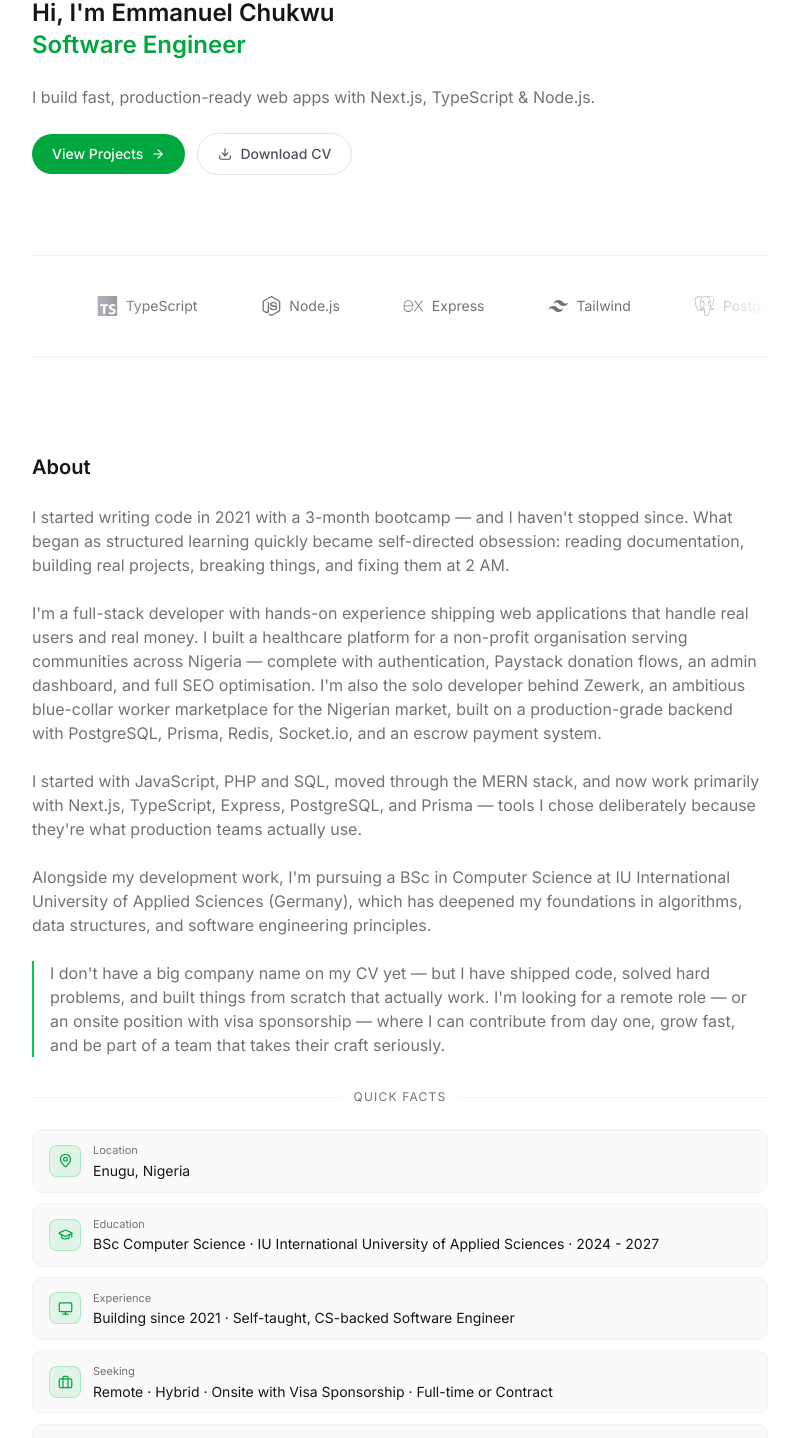
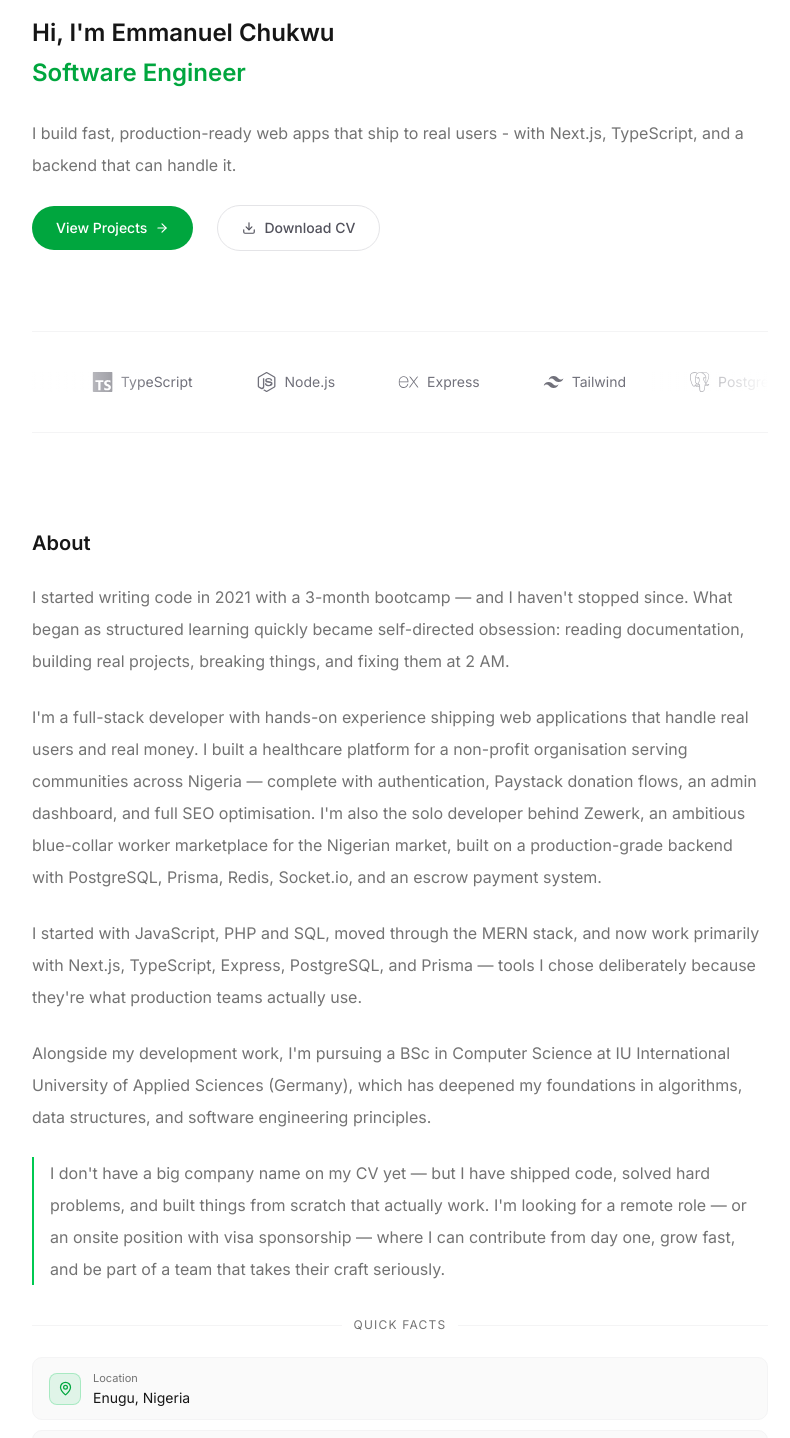
Before and after one commit to emdevbuilds/portfolio, a Next.js app: page / in a window 1280 px wide. Shown: the part 289-1727 px from the top of the page, without its empty margins (240-1030 px from the left). Built offline with nearby package versions, Linux system fonts and the light colour scheme.

Commit message:
refine about content spacing and cta button spacing in the hero section

```diff
--- a/src/app/page.tsx
+++ b/src/app/page.tsx
@@ -13,10 +13,7 @@
 export default function Home() {
   return (
     <main className="flex flex-col flex-1 font-sans dark:bg-black">
-      <section
-        id="home"
-        className="flex flex-col gap-6 pt-14 pb-16 md:pt-4 md:pb-20"
-      >
+      <section id="home" className="flex flex-col gap-6 py-16 md:pt-8 md:pb-20">
         <div>
           <ZoomableImage
             src="/emmanuel.jpg"
@@ -30,7 +27,7 @@
           <span>Open to work</span>
         </div>
 
-        <h1 className="text-2xl font-semibold leading-8 tracking-normal text-primary">
+        <h1 className="text-2xl font-semibold leading-10 tracking-normal text-primary">
           Hi, I&apos;m Emmanuel Chukwu <br />
           <span className="text-green-600">
             <Typewriter
@@ -55,9 +52,9 @@
             />
           </span>
         </h1>
-        <p className="text-base text-muted-foreground dark:text-zinc-400">
-          I build fast, production-ready web apps with Next.js, TypeScript &
-          Node.js.
+        <p className="leading-8 text-base text-muted-foreground dark:text-zinc-400">
+          I build fast, production-ready web apps that ship to real users - with
+          Next.js, TypeScript, and a backend that can handle it.
         </p>
         <CtaButtons />
       </section>
@@ -81,15 +78,18 @@
       </div>
 
       {/* ── About ── */}
-      <section id="about" className="py-24 flex flex-col gap-6">
+      <section
+        id="about"
+        className="leading-8 text-base text-muted-foreground py-24 flex flex-col gap-6"
+      >
         <h2 className="text-xl font-semibold text-primary">About</h2>
-        <p className="text-base text-muted-foreground">
+        <p>
           I started writing code in 2021 with a 3-month bootcamp — and I
           haven&apos;t stopped since. What began as structured learning quickly
           became self-directed obsession: reading documentation, building real
           projects, breaking things, and fixing them at 2 AM.
         </p>
-        <p className="text-base text-muted-foreground">
+        <p>
           I&apos;m a full-stack developer with hands-on experience shipping web
           applications that handle real users and real money. I built a
           healthcare platform for a non-profit organisation serving communities
@@ -100,19 +100,19 @@
           backend with PostgreSQL, Prisma, Redis, Socket.io, and an escrow
           payment system.
         </p>
-        <p className="text-base text-muted-foreground">
+        <p>
           I started with JavaScript, PHP and SQL, moved through the MERN stack,
           and now work primarily with Next.js, TypeScript, Express, PostgreSQL,
           and Prisma — tools I chose deliberately because they&apos;re what
           production teams actually use.
         </p>
-        <p className="text-base text-muted-foreground">
+        <p>
           Alongside my development work, I&apos;m pursuing a BSc in Computer
           Science at IU International University of Applied Sciences (Germany),
           which has deepened my foundations in algorithms, data structures, and
           software engineering principles.
         </p>
-        <p className="text-base text-muted-foreground border-l-2 border-green-500 pl-4">
+        <p className="border-l-2 border-green-500 pl-4">
           I don&apos;t have a big company name on my CV yet — but I have shipped
           code, solved hard problems, and built things from scratch that
           actually work. I&apos;m looking for a remote role — or an onsite
@@ -122,12 +122,10 @@
 
         <div className="flex items-center gap-3 mt-2">
           <div className="h-px flex-1 bg-zinc-100 dark:bg-zinc-800" />
-          <span className="text-xs text-muted-foreground tracking-widest uppercase">
-            Quick facts
-          </span>
+          <span className="text-xs tracking-widest uppercase">Quick facts</span>
           <div className="h-px flex-1 bg-zinc-100 dark:bg-zinc-800" />
         </div>
-        <div className="grid grid-cols-1 gap-2.5">
+        <div className="leading-4 grid grid-cols-1 gap-2.5">
           {facts.map(({ icon, label, value }) => (
             <div
               key={label}
@@ -137,9 +135,7 @@
                 {icon}
               </div>
               <div>
-                <p className="text-[11px] text-muted-foreground mb-0.5">
-                  {label}
-                </p>
+                <p className="text-[11px] mb-0.5">{label}</p>
                 <p className="text-sm text-primary leading-snug">{value}</p>
               </div>
             </div>
--- a/src/components/CtaButton.tsx
+++ b/src/components/CtaButton.tsx
@@ -6,11 +6,11 @@
 
 export default function CtaButtons() {
   return (
-    <div className="flex flex-wrap items-center gap-3">
+    <div className="flex flex-wrap items-center gap-6">
       <motion.div whileTap={{ scale: 0.97 }}>
         <Link
           href="#projects"
-          className="group flex items-center gap-2 rounded-full bg-green-600 px-5 py-2.5 text-sm font-medium text-white transition-colors duration-200 hover:bg-green-700"
+          className="group flex items-center gap-2 rounded-full bg-green-600 px-6 py-3 text-sm font-medium text-white transition-colors duration-200 hover:bg-green-700"
         >
           View Projects
           <ArrowRight
@@ -24,7 +24,7 @@
         <a
           href="/cv.pdf"
           download="Emmanuel_Chukwu_CV.pdf"
-          className="group flex items-center gap-2 rounded-full border border-zinc-200 dark:border-zinc-700 px-5 py-2.5 text-sm font-medium text-zinc-600 dark:text-zinc-300 transition-colors duration-200 hover:border-zinc-400 dark:hover:border-zinc-500 hover:text-zinc-900 dark:hover:text-white"
+          className="group flex items-center gap-2 rounded-full border border-zinc-200 dark:border-zinc-700 px-6 py-3 text-sm font-medium text-zinc-600 dark:text-zinc-300 transition-colors duration-200 hover:border-zinc-400 dark:hover:border-zinc-500 hover:text-zinc-900 dark:hover:text-white"
         >
           <Download
             size={14}
```
